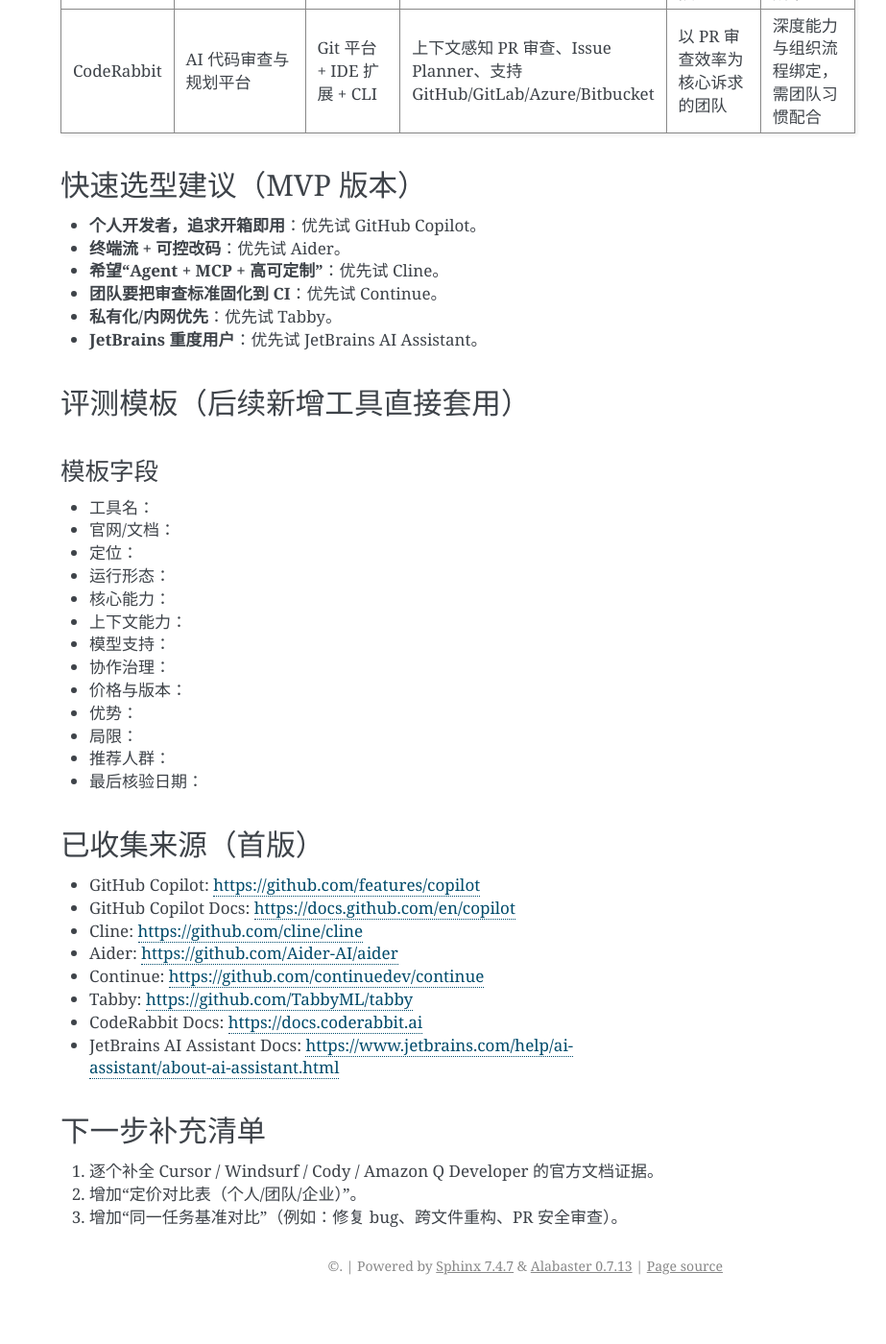
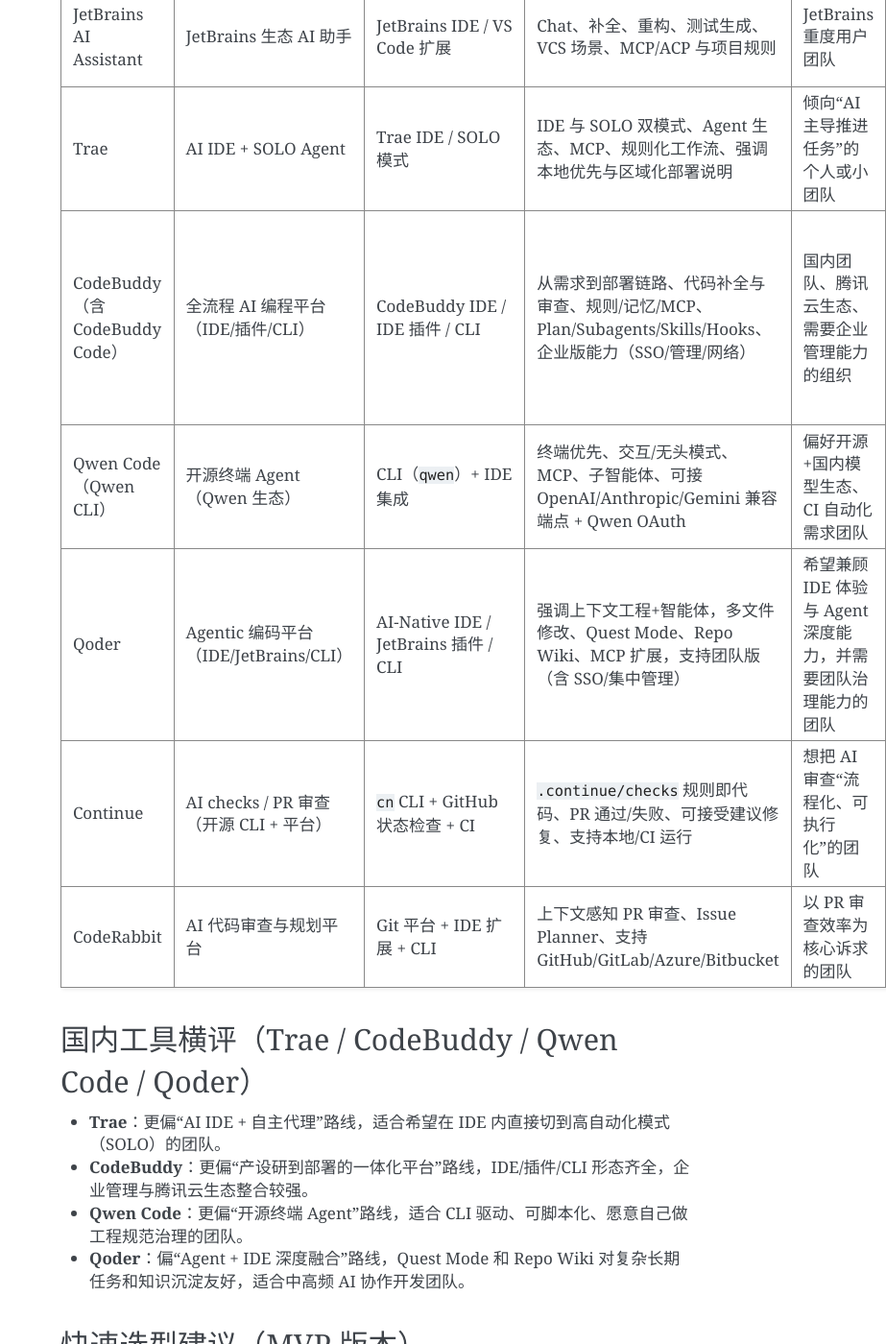
Before and after one commit to sanchuanhehe/VibeCoding, a Sphinx documentation site: the page built from docs/index.md, in a window 1280 px wide and 1400 px high, scrolled down 2420 px. Shown: the whole window at 96% size, without its empty margins (357-1280 px from the left). Built offline with Sphinx 7.4.7, drawn with Linux system fonts in a browser that asks for light colours; before the commit the page ends 3778 px from its top, so only the background shows below that; some of the changed text lies outside the part shown.

Commit message:
feat: 更新工具对比表，新增 Claude Code 和 Codex CLI 相关信息

```diff
--- a/docs/index.md
+++ b/docs/index.md
@@ -30,10 +30,16 @@
 ### A. 通用 AI Coding（IDE/终端协作）
 
 - GitHub Copilot
+- Claude Code
+- Codex CLI
 - Cline
 - Aider
 - Tabby（偏自托管）
 - JetBrains AI Assistant
+- Trae（国内/全球双站）
+- CodeBuddy（腾讯云）
+- Qwen Code（Qwen CLI）
+- Qoder
 
 ### B. AI Review / AI Checks（PR 与 CI）
 
@@ -41,24 +47,37 @@
 - CodeRabbit
 - GitHub Copilot Code Review（作为 Copilot 能力子集）
 
-### C. 待补充（官网动态渲染，需二次核验）
+### C. 待补充（官网动态渲染或本次未完成核验）
 
 - Cursor
 - Windsurf / Codeium
 - Sourcegraph Cody
 - Amazon Q Developer
 
-## 首版对比表（已核验条目）
+## 对比表（已核验条目，含新增）
 
 | 工具 | 主要定位 | 典型入口 | 亮点能力 | 适合场景 | 主要限制/注意点 |
 |---|---|---|---|---|---|
 | GitHub Copilot | 通用 AI coding + agent + review | GitHub / IDE / Terminal | Agent mode、Copilot coding agent、Copilot code review、多模型、企业治理能力 | 已深度使用 GitHub 生态的团队 | 价格与配额受套餐影响；企业能力需管理员配置 |
+| Claude Code | Agentic coding（终端/IDE/桌面/Web） | Terminal / VS Code / JetBrains / Desktop / Web | 代码库级操作、命令执行、MCP 连接、可用 GitHub Actions/GitLab CI 做自动化 | 需要“一套引擎多端一致体验”的团队 | 高级能力常依赖订阅与账号体系；不同端能力细节有差异 |
+| Codex CLI | 终端编码 Agent（开源 CLI） | Terminal（macOS/Linux，Windows 实验） | 本地读写代码、执行命令、非交互模式、MCP/多 Agent/SDK/CI 集成路径完整 | 终端优先、自动化和脚本化需求强的团队 | 对命令行工作流有要求；能力边界受审批模式和环境权限影响 |
 | Cline | IDE/CLI Agent（开源） | VS Code 扩展 + CLI | Plan/Act 工作流、MCP 扩展、支持多模型与多 Provider、可接 VS Code LM API | 需要可定制 Agent 工作流的开发者 | 配置项较多，上手门槛高于“开箱即用”产品 |
 | Aider | 终端 AI Pair Programming（开源） | CLI（可配 IDE） | Repo map、Git 自动提交、Lint/Test 联动、支持云端与本地多模型 | 终端优先、重视可控改码与 Git 流程 | 体验偏 CLI 心智，对纯 IDE 用户不一定友好 |
 | Tabby | 自托管 AI coding assistant（开源） | 自建服务 + IDE 插件 | 开源、on-prem、OpenAPI、支持消费级 GPU、企业集成能力 | 强隐私/私有化部署团队 | 需要自建与运维成本 |
 | JetBrains AI Assistant | JetBrains 生态 AI 助手 | JetBrains IDE / VS Code 扩展 | Chat、补全、重构、测试生成、VCS 场景、MCP/ACP 与项目规则 | JetBrains 重度用户团队 | 以 JetBrains 生态为主，跨工具统一治理需额外设计 |
+| Trae | AI IDE + SOLO Agent | Trae IDE / SOLO 模式 | IDE 与 SOLO 双模式、Agent 生态、MCP、规则化工作流、强调本地优先与区域化部署说明 | 倾向“AI 主导推进任务”的个人或小团队 | 生态仍在快速变化，企业治理与第三方流程细节需逐项验证 |
+| CodeBuddy（含 CodeBuddy Code） | 全流程 AI 编程平台（IDE/插件/CLI） | CodeBuddy IDE / IDE 插件 / CLI | 从需求到部署链路、代码补全与审查、规则/记忆/MCP、Plan/Subagents/Skills/Hooks、企业版能力（SSO/管理/网络） | 国内团队、腾讯云生态、需要企业管理能力的组织 | 产品线较多（IDE/插件/CLI），落地时需先统一团队工作模式；“Flow”命名在公开文档以模式能力呈现为主 |
+| Qwen Code（Qwen CLI） | 开源终端 Agent（Qwen 生态） | CLI（`qwen`）+ IDE 集成 | 终端优先、交互/无头模式、MCP、子智能体、可接 OpenAI/Anthropic/Gemini 兼容端点 + Qwen OAuth | 偏好开源+国内模型生态、CI 自动化需求团队 | 需要一定 CLI 与配置能力；企业级治理能力依赖外围平台与自建规范 |
+| Qoder | Agentic 编码平台（IDE/JetBrains/CLI） | AI-Native IDE / JetBrains 插件 / CLI | 强调上下文工程+智能体，多文件修改、Quest Mode、Repo Wiki、MCP 扩展，支持团队版（含 SSO/集中管理） | 希望兼顾 IDE 体验与 Agent 深度能力，并需要团队治理能力的团队 | 生态更新较快，部分企业能力仍在持续迭代；高级模型额度依赖 Credits 体系 |
 | Continue | AI checks / PR 审查（开源 CLI + 平台） | `cn` CLI + GitHub 状态检查 + CI | `.continue/checks` 规则即代码、PR 通过/失败、可接受建议修复、支持本地/CI 运行 | 想把 AI 审查“流程化、可执行化”的团队 | 需要先建设 checks 规则，初期有配置成本 |
 | CodeRabbit | AI 代码审查与规划平台 | Git 平台 + IDE 扩展 + CLI | 上下文感知 PR 审查、Issue Planner、支持 GitHub/GitLab/Azure/Bitbucket | 以 PR 审查效率为核心诉求的团队 | 深度能力与组织流程绑定，需团队习惯配合 |
+
+## 国内工具横评（Trae / CodeBuddy / Qwen Code / Qoder）
+
+- **Trae**：更偏“AI IDE + 自主代理”路线，适合希望在 IDE 内直接切到高自动化模式（SOLO）的团队。
+- **CodeBuddy**：更偏“产设研到部署的一体化平台”路线，IDE/插件/CLI 形态齐全，企业管理与腾讯云生态整合较强。
+- **Qwen Code**：更偏“开源终端 Agent”路线，适合 CLI 驱动、可脚本化、愿意自己做工程规范治理的团队。
+- **Qoder**：偏“Agent + IDE 深度融合”路线，Quest Mode 和 Repo Wiki 对复杂长期任务和知识沉淀友好，适合中高频 AI 协作开发团队。
 
 ## 快速选型建议（MVP 版本）
 
@@ -80,12 +99,22 @@
 - 核心能力：
 - 上下文能力：
 - 模型支持：
+- 数据与合规：
+- 安全与权限控制：
 - 协作治理：
+- 可观测性与审计：
+- 工作流集成深度：
+- 可定制能力（规则/Skills/Subagents/MCP）：
+- 上下文规模表现（大仓库/跨仓库）：
 - 价格与版本：
+- 迁移与锁定成本：
 - 优势：
 - 局限：
 - 推荐人群：
+- 评测基准结果（可选）：
 - 最后核验日期：
+
+> 建议：新增工具时至少填写到「迁移与锁定成本」，否则对企业选型参考价值会明显下降。
 
 ## 已收集来源（首版）
 
@@ -97,6 +126,16 @@
 - Tabby: <https://github.com/TabbyML/tabby>
 - CodeRabbit Docs: <https://docs.coderabbit.ai>
 - JetBrains AI Assistant Docs: <https://www.jetbrains.com/help/ai-assistant/about-ai-assistant.html>
+- Claude Code Docs: <https://code.claude.com/docs/en>
+- Codex Docs: <https://developers.openai.com/codex/cli>
+- Trae CN: <https://www.trae.cn/>
+- Trae Global: <https://www.trae.ai/>
+- CodeBuddy Docs: <https://www.codebuddy.cn/docs/ide/Introduction>
+- CodeBuddy Pricing: <https://www.codebuddy.cn/pricing>
+- Qwen Code Repo: <https://github.com/QwenLM/qwen-code>
+- Qwen Code Docs (ZH): <https://qwenlm.github.io/qwen-code-docs/zh/users/overview/>
+- Qoder Docs (ZH): <https://docs.qoder.com/zh/>
+- Qoder Pricing: <https://docs.qoder.com/zh/account/pricing>
 
 ## 下一步补充清单
 
```
